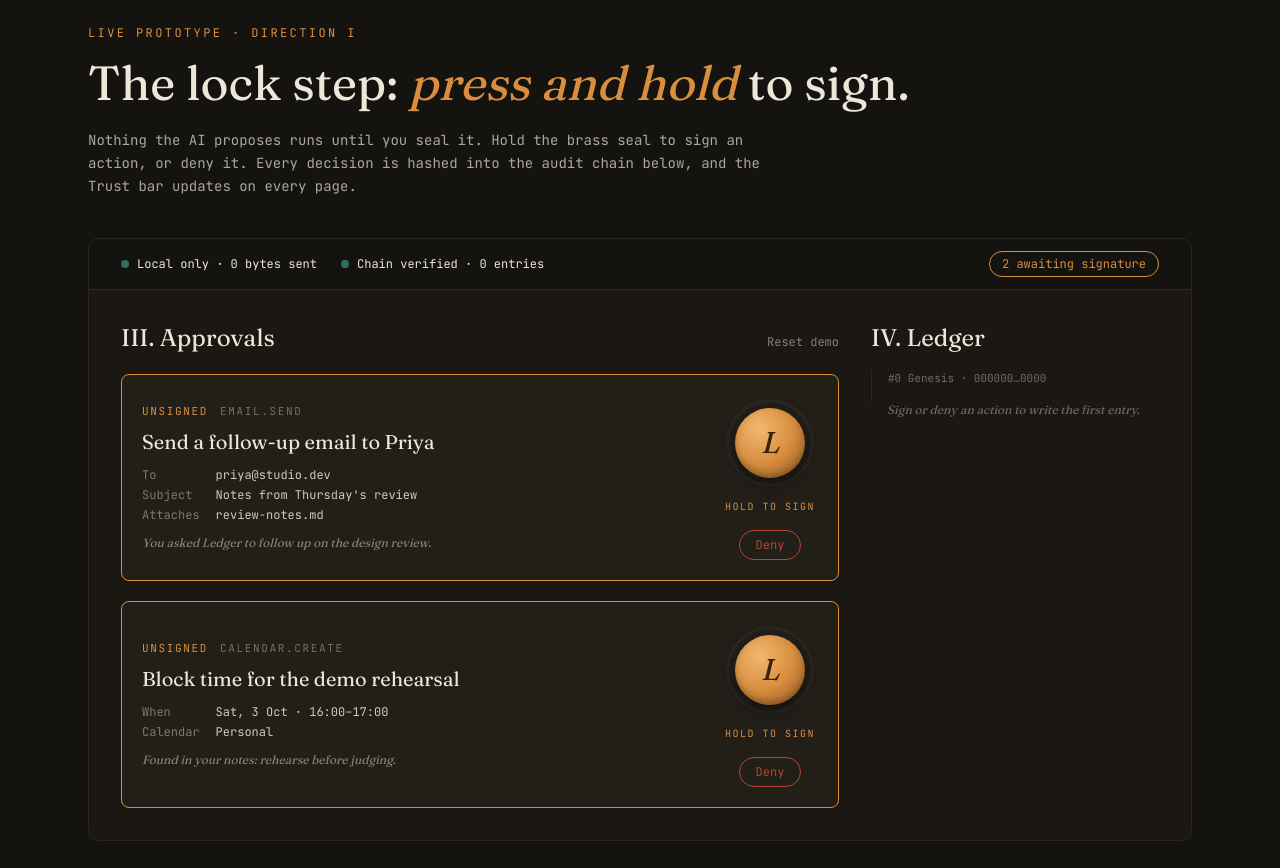
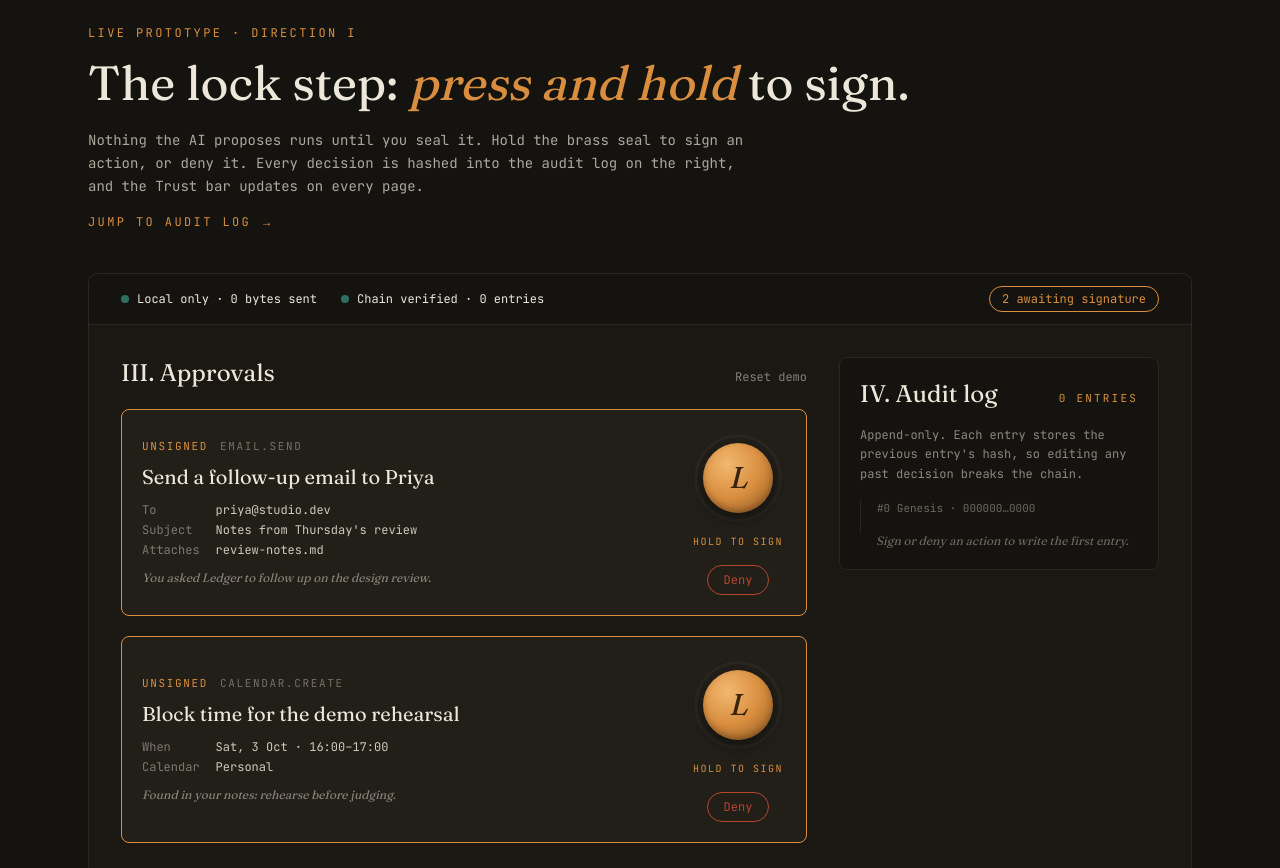
Before and after one commit to vanshag0038-del/ownmind, a Next.js app: page / in a window 1280 px wide. Shown: the part 520-1388 px from the top of the page. Built offline with nearby package versions, Linux system fonts and the light colour scheme.

Commit message:
feat: enhance audit log display and navigation\n\nImproved audit log description and added link to jump to log section

```diff
--- a/components/approval-demo.tsx
+++ b/components/approval-demo.tsx
@@ -115,8 +115,15 @@ export function ApprovalDemo() {
       </h2>
       <p className="mt-4 max-w-2xl text-sm leading-relaxed text-[#EDE7DA]/70">
         Nothing the AI proposes runs until you seal it. Hold the brass seal to sign an action, or deny it. Every
-        decision is hashed into the audit chain below, and the Trust bar updates on every page.
+        decision is hashed into the audit log on the right, and the Trust bar updates on every page.
       </p>
+      <a
+        href="#audit-log"
+        className="mt-4 inline-block text-xs uppercase tracking-[0.2em] underline-offset-4 hover:underline"
+        style={{ color: BRASS }}
+      >
+        {"Jump to audit log →"}
+      </a>
 
       <div className="mt-10 overflow-hidden rounded-lg border border-[#2A2620] bg-[#1B1813]">
         <TrustBar pending={pending} chain={chain} entries={log.length} />
@@ -396,10 +403,22 @@ function Imprint({ status }: { status: Exclude<Status, "pending"> }) {
 
 function AuditLog({ entries }: { entries: AuditEntry[] }) {
   return (
-    <aside aria-labelledby="audit-title" className="flex w-full flex-col gap-4 md:w-72">
-      <h3 id="audit-title" className="text-2xl" style={{ fontFamily: "var(--font-fraunces)" }}>
-        IV. Ledger
-      </h3>
+    <aside
+      id="audit-log"
+      aria-labelledby="audit-title"
+      className="flex w-full scroll-mt-8 flex-col gap-4 self-start rounded-md border border-[#2A2620] bg-[#15130F] p-5 md:sticky md:top-6 md:w-80"
+    >
+      <div className="flex items-baseline justify-between gap-3">
+        <h3 id="audit-title" className="text-2xl" style={{ fontFamily: "var(--font-fraunces)" }}>
+          IV. Audit log
+        </h3>
+        <span className="text-[11px] uppercase tracking-[0.2em]" style={{ color: BRASS }}>
+          {entries.length} {entries.length === 1 ? "entry" : "entries"}
+        </span>
+      </div>
+      <p className="text-xs leading-relaxed text-[#EDE7DA]/55">
+        Append-only. Each entry stores the previous entry&apos;s hash, so editing any past decision breaks the chain.
+      </p>
       <ol className="flex flex-col">
         <li className="border-l border-[#2A2620] pb-4 pl-4 text-[11px] text-[#EDE7DA]/40">
           #0 Genesis · {short(GENESIS)}
```
